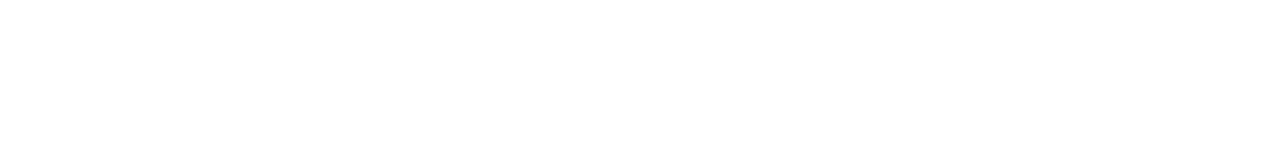
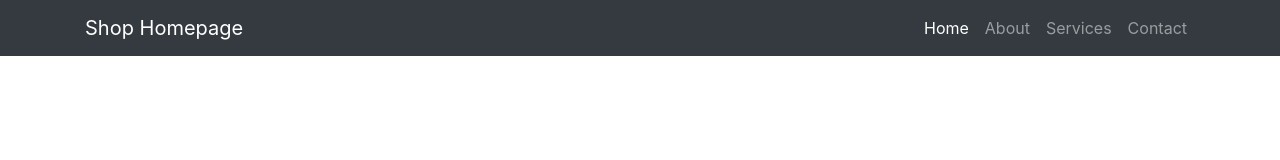
Before and after one commit to SIXwishlist/Shop-Homepage, a website: page index.html in a window 1280 px wide. Drawn offline with Linux system fonts and the light colour scheme.

Commit message:
Navigation

```diff
--- a/index.html
+++ b/index.html
@@ -6,18 +6,42 @@
 		<meta name="description" content="">
 		<meta name="author" content="">
 		<title>Shop Homepage</title>
-
 		<!-- Bootstrap core CSS -->
 		<link rel="stylesheet" type="text/css" href="vendor/bootstrap/css/bootstrap.min.css">
-
 		<!-- Custom styles for this template -->
 		<link rel="stylesheet" type="text/css" href="css/style.css">
 	</head>
 	<body>
+		<!-- Navigation -->
+		<nav class="navbar navbar-expand-lg navbar-dark bg-dark fixed-top">
+			<div class="container">
+				<a class="navbar-brand" href="#">Shop Homepage</a>
+				<button class="navbar-toggler" type="button" data-toggle="collapse" data-target="#navbarsExample05" aria-controls="navbarsExample05" aria-expanded="false" aria-label="Toggle navigation">
+				<span class="navbar-toggler-icon"></span>
+				</button>
 
-
+				<div class="collapse navbar-collapse" id="navbarsExample05">
+					<ul class="navbar-nav ml-auto">
+						<li class="nav-item active">
+							<a class="nav-link" href="#">Home
+								<span class="sr-only">(current)</span>
+							</a>
+						</li>
+						<li class="nav-item">
+							<a class="nav-link" href="#">About</a>
+						</li>
+						<li class="nav-item">
+							<a class="nav-link" href="#">Services</a>
+						</li>
+						<li class="nav-item">
+							<a class="nav-link" href="#">Contact</a>
+						</li>
+					</ul>
+				</div>
+			</div>
+		</nav>
 		<!-- Bootstrap core JavaScript -->
-   		<script src="vendor/jquery/jquery.min.js"></script>
-    	<script src="vendor/bootstrap/js/bootstrap.bundle.min.js"></script>
+		<script src="vendor/jquery/jquery.min.js"></script>
+		<script src="vendor/bootstrap/js/bootstrap.bundle.min.js"></script>
 	</body>
 </html>
```
